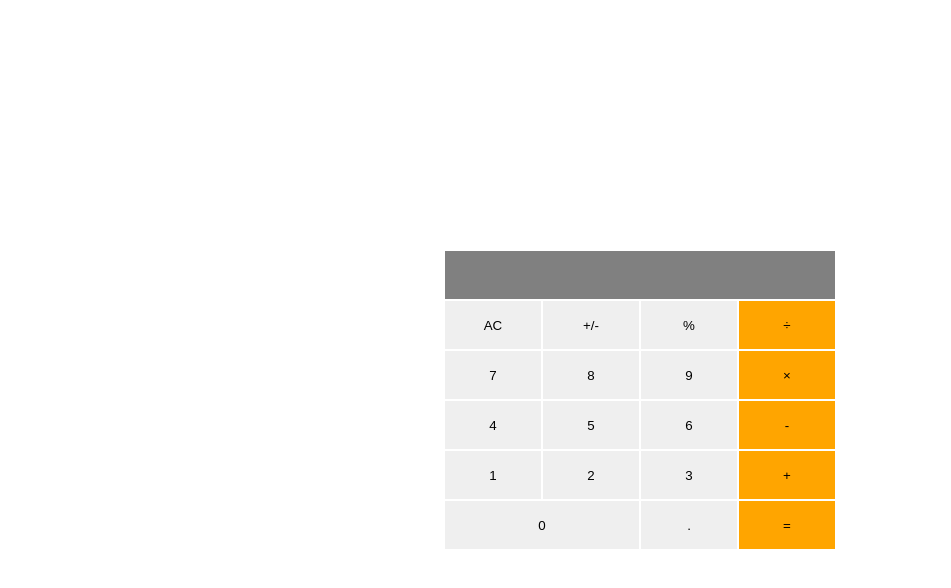
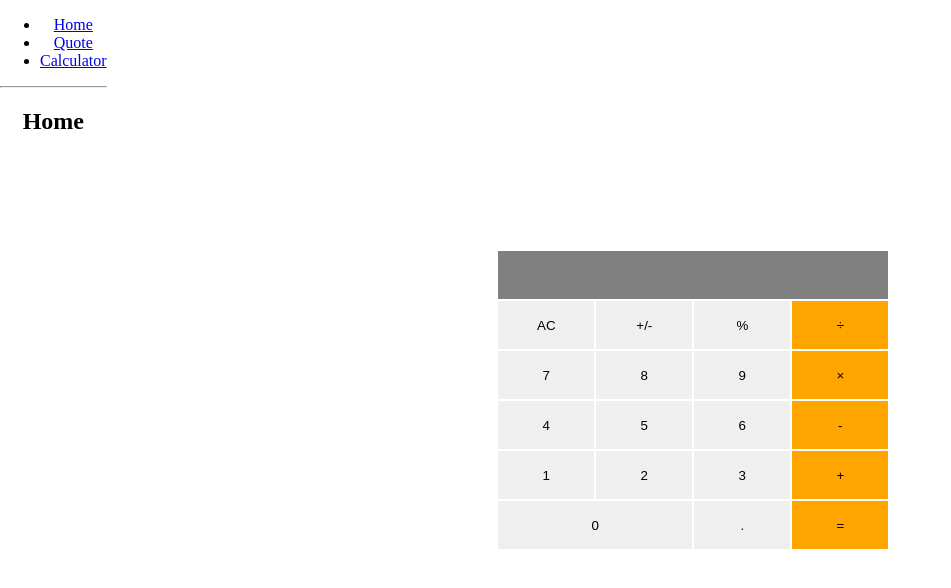
Before and after one commit to mirouhml/math-magicians, a React (Create React App) app: page / in a window 1280 px wide. Shown: the top 588 px of the page, without its empty margins (0-951 px from the left). Built offline with nearby package versions, Linux system fonts and the light colour scheme.

Commit message:
Add basic routing for the 3 required pages.

```diff
--- a/package.json
+++ b/package.json
@@ -11,6 +11,7 @@
     "prop-types": "^15.8.1",
     "react": "^17.0.2",
     "react-dom": "^17.0.2",
+    "react-router-dom": "^6.2.2",
     "react-scripts": "5.0.0",
     "web-vitals": "^2.1.4"
   },
--- a/src/App.js
+++ b/src/App.js
@@ -4,6 +4,7 @@
 import React from 'react';
 import './App.css';
 import Calculator from './components/Calculator';
+import Header from './components/Header';
 
 class App extends React.Component {
   constructor(props) {
@@ -13,6 +14,7 @@ class App extends React.Component {
   render() {
     return (
       <div className="App">
+        <Header />
         <Calculator />
       </div>
     );
--- /dev/null
+++ b/src/components/CalculatorPage.js
@@ -0,0 +1,3 @@
+const Calculator = () => <div><h2>Calculator</h2></div>;
+
+export default Calculator;
--- /dev/null
+++ b/src/components/Header.js
@@ -0,0 +1,45 @@
+import React from 'react';
+import {
+  BrowserRouter as Router,
+  Route,
+  Routes,
+  Link,
+} from 'react-router-dom';
+import Home from './HomePage';
+import QuotesPage from './QuotesPage';
+import CalculatorPage from './CalculatorPage';
+
+const Header = () => (
+  <Router>
+    <div>
+      <ul>
+        <li>
+          <Link to="/">Home</Link>
+        </li>
+        <li>
+          <Link to="/quotes">Quote</Link>
+        </li>
+        <li>
+          <Link to="/calculator">Calculator</Link>
+        </li>
+      </ul>
+
+      <hr />
+
+      {/*
+          A <Switch> looks through all its children <Route>
+          elements and renders the first one whose path
+          matches the current URL. Use a <Switch> any time
+          you have multiple routes, but you want only one
+          of them to render at a time
+        */}
+      <Routes>
+        <Route path="/" element={<Home />} />
+        <Route path="/calculator" element={<CalculatorPage />} />
+        <Route path="/quotes" element={<QuotesPage />} />
+      </Routes>
+    </div>
+  </Router>
+);
+
+export default Header;
--- /dev/null
+++ b/src/components/HomePage.js
@@ -0,0 +1,3 @@
+const Home = () => <div><h2>Home</h2></div>;
+
+export default Home;
--- /dev/null
+++ b/src/components/QuotesPage.js
@@ -0,0 +1,3 @@
+const Quotes = () => <div><h2>Quotes</h2></div>;
+
+export default Quotes;
```
Also changed, not shown: 1 other file (tests, documents, lock files or other folders).
